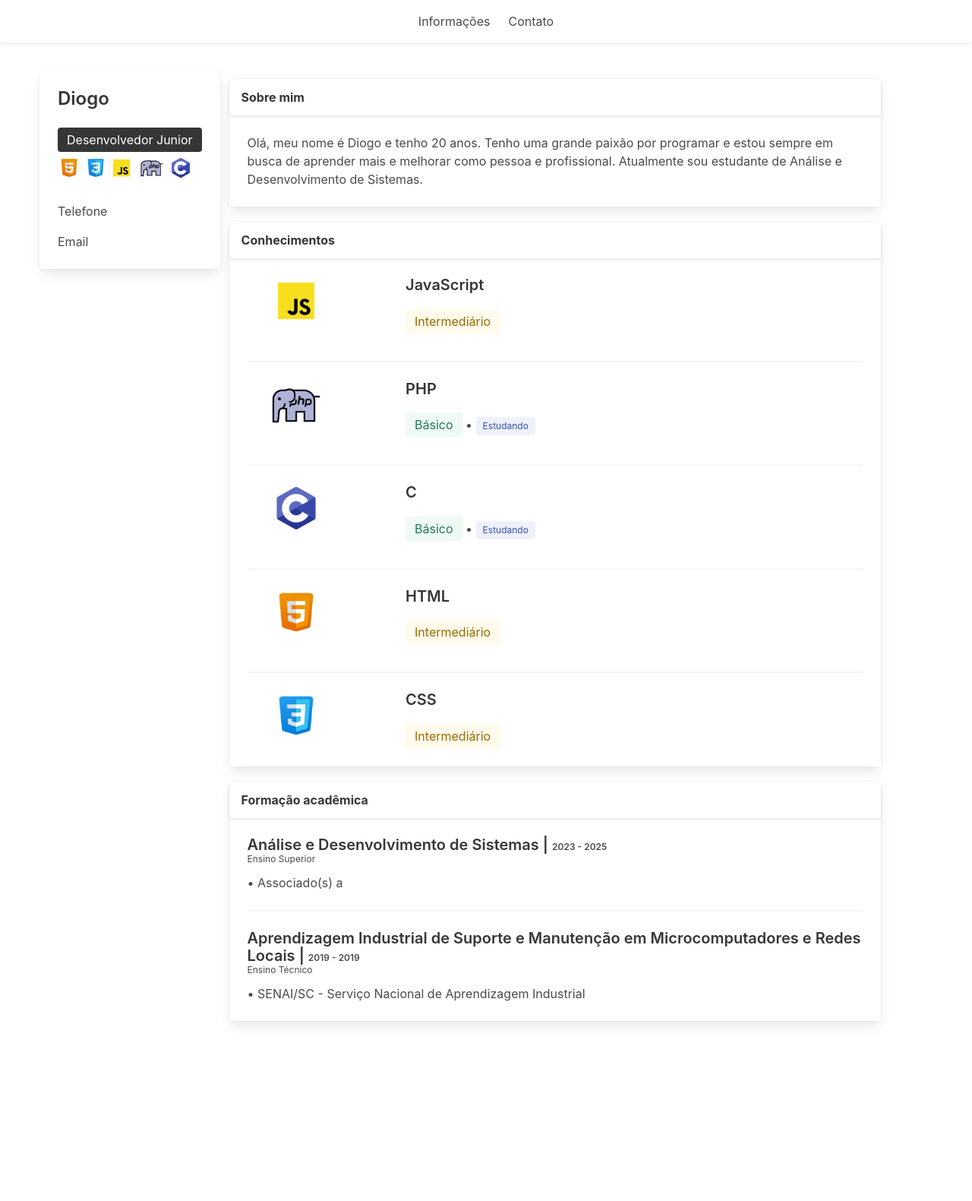
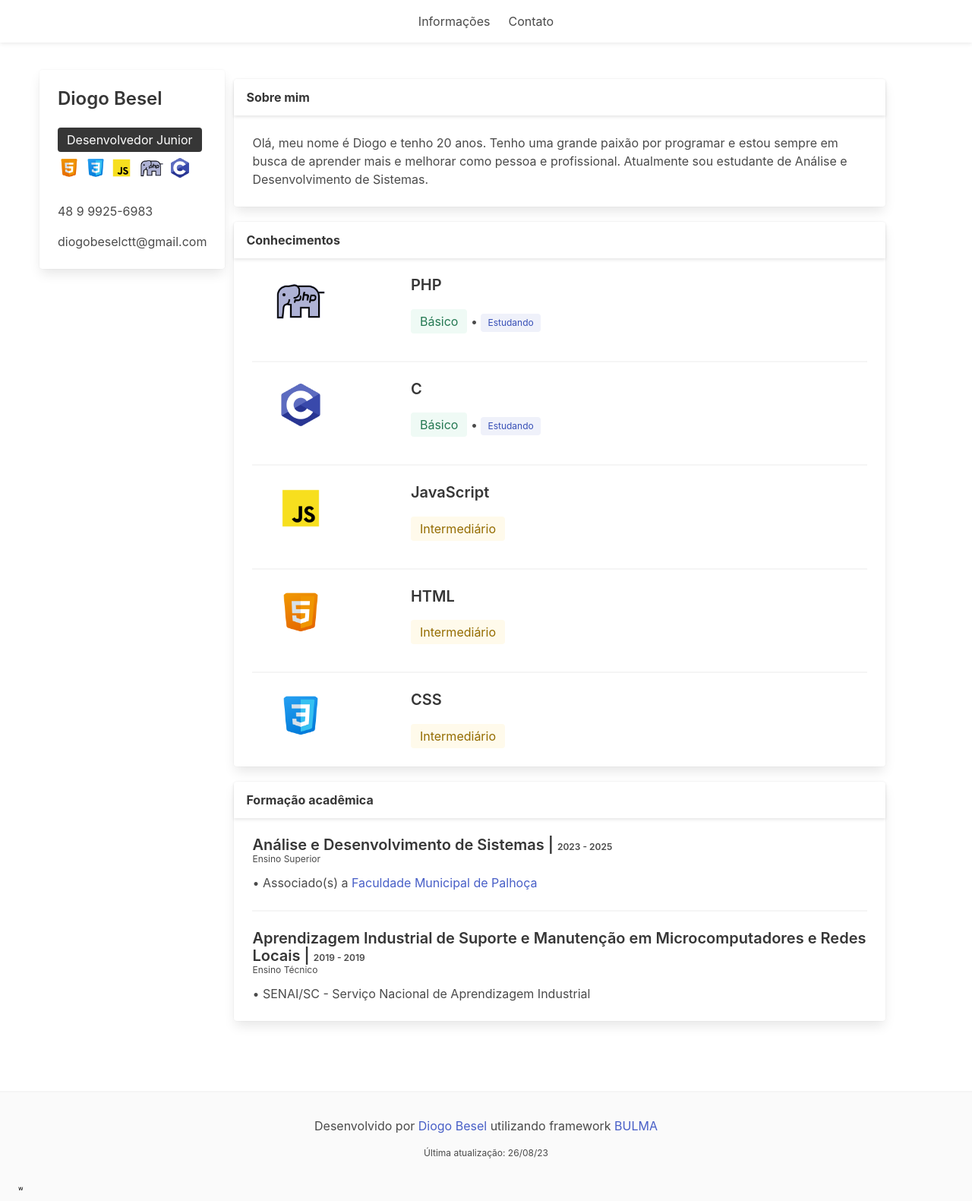
Before and after one commit to diogow1/mypage, a plain HTML site: page index.html in a window 1280 px wide. Shown: the whole page at 76% size. Before the commit the page ends 1412 px from the top, so only its background shows below. Drawn offline with nearby package versions, Linux system fonts and the light colour scheme.

Commit message:
Add files via upload

```diff
--- a/index.html
+++ b/index.html
@@ -3,7 +3,7 @@
 <head>
   <meta charset="UTF-8">
   <meta name="viewport" content="width=device-width, initial-scale=1.0">
-  <title>@diogo</title>
+  <title>Home</title>
   <link rel="stylesheet" href="https://cdnjs.cloudflare.com/ajax/libs/bulma/0.9.3/css/bulma.min.css">
   <link rel="stylesheet" href="style.css">
 </head>
@@ -15,7 +15,7 @@
           <a href="index.html" class="navbar-item">
             Informações
           </a>
-          <a href="contact.html" class="navbar-item">
+          <a href="https://diogow1.github.io/social-media/" target="_blank" class="navbar-item">
             Contato
           </a>
         </div>
@@ -30,7 +30,7 @@
             <div class="card-content">
               <div class="media">
                 <div class="media-content">
-                  <p class="title is-4">Diogo</p>
+                  <p class="title is-4">Diogo Besel</p>
                   <div id="tagsadd"class="tag">
                     <span class="tag is-dark is-medium">Desenvolvedor Junior</span>
                   </div>
@@ -44,8 +44,8 @@
                 </div>
               </div>
               <div class="content">
-                <p>Telefone</p>
-                <p>Email</p>
+                <p>48 9 9925-6983</p>
+                <p>diogobeselctt@gmail.com</p>
               </div>
             </div>
           </div>
@@ -71,18 +71,6 @@
                 <div class="columns">
                   <div class="column">
                     <figure class="image is-64x64">
-                      <img src="icons/javascript.png" alt="">
-                    </figure>
-                  </div>
-                  <div class="column is-9">
-                    <p class="title is-5">JavaScript</p>
-                    <p><span class="tag is-warning is-light is-medium">Intermediário</span></p>
-                  </div>
-                </div>
-                <hr>
-                <div class="columns">
-                  <div class="column">
-                    <figure class="image is-64x64">
                       <img src="icons/php.png" alt="">
                     </figure>
                   </div>
@@ -101,6 +89,18 @@
                   <div class="column is-9">
                     <p class="title is-5">C</p>
                     <p><span class="tag is is-success is-light is-medium">Básico</span> • <span class="tag is-link is is-light"> Estudando</span></p>
+                  </div>
+                </div>
+                <hr>
+                <div class="columns">
+                  <div class="column">
+                    <figure class="image is-64x64">
+                      <img src="icons/javascript.png" alt="">
+                    </figure>
+                  </div>
+                  <div class="column is-9">
+                    <p class="title is-5">JavaScript</p>
+                    <p><span class="tag is-warning is-light is-medium">Intermediário</span></p>
                   </div>
                 </div>
                 <hr>
@@ -139,15 +139,15 @@
                 <div>
                   <p class="title is-5">Análise e Desenvolvimento de Sistemas | <span class="subtitle is-7">2023 - 2025</span></p>
                   <p class="subtitle is-7">Ensino Superior</p>
-                  <p class>
-                    • Associado(s) a <a href=""></a>
+                  <p>
+                    • Associado(s) a <a href="https://www.linkedin.com/school/faculdademunicipal/">Faculdade Municipal de Palhoça</a>
                   </p>
                 </div>
                 <hr>
                 <div>
                   <p class="title is-5">Aprendizagem Industrial de Suporte e Manutenção em Microcomputadores e Redes Locais | <span class="subtitle is-7">2019 - 2019</span></p>
                   <p class="subtitle is-7">Ensino Técnico</p>
-                  <p class>
+                  <p>
                     • SENAI/SC - Serviço Nacional de Aprendizagem Industrial
                   </p>
                 </div>
@@ -158,6 +158,17 @@
       </div>
     </div>
   </section>
+  <hr id="hrFooter">
+  <footer class="footer">
+    <div class="content has-text-centered">
+      <p>Desenvolvido por <a target="_blank" href="https://diogow1.github.io/social-media/">Diogo Besel</a> utilizando framework <a target="_blank" href="https://bulma.io/">BULMA</a></p>
+      <p class="subtitle is-7">Última atualização: 26/08/23</p>
+    </div>
+
+    <div id="w"class="content has-text-left">
+      <p><a id="aW" href="https://diogow1.github.io/hello/">w</a></p>
+    </div>
+  </footer>
 
 
 </body>
--- a/style.css
+++ b/style.css
@@ -17,11 +17,34 @@
 }
 #phpimg{
   margin-left: 5px;
-  margin-right: 4px;
+  margin-right: 3px;
 }
 
 .card{
   margin-bottom: 20px;
+}
+
+.footer{
+  padding: 2rem 1.5rem 2rem;
+}
+
+#hrFooter{
+  margin-bottom: 0%;
+}
+
+#w{
+  position: absolute;
+  margin: 0%;
+}
+#aW{
+  font-size: 0.5rem;
+  font-family: Verdana, Geneva, Tahoma, sans-serif;
+  text-decoration: none;
+  color: black;
+}
+
+#aW::hover{
+  text-decoration: none;
 }
 
 @media screen and (min-width: 1024px) {
```
Also changed, not shown: contact.html (+11 -5 lines).
